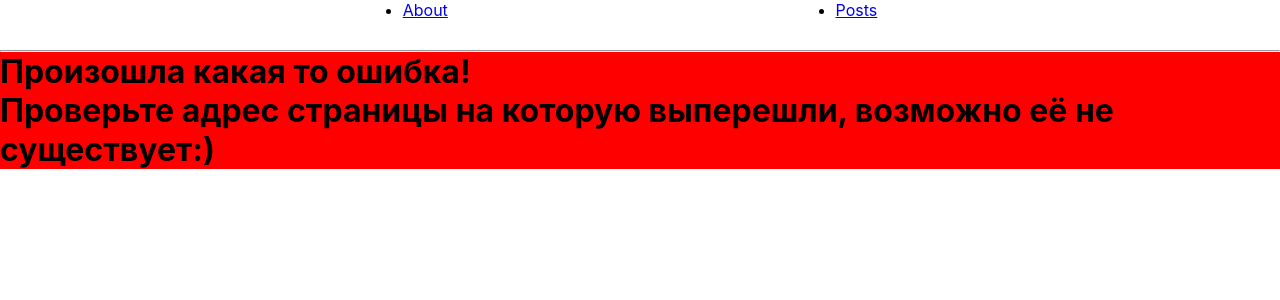
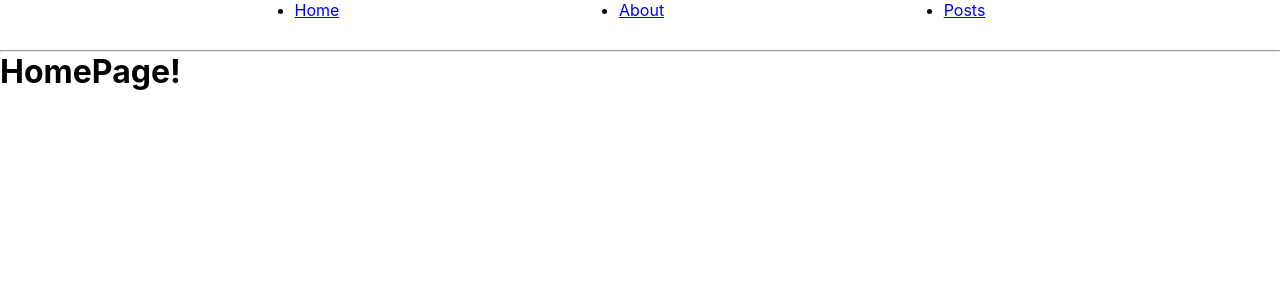
Before and after one commit to viacheslavorlov/react-fundamental-course, a React (Create React App) app: page /home in a window 1280 px wide. Shown: the top 300 px of the page. Built offline with nearby package versions, Linux system fonts and the light colour scheme.

Commit message:
часть 8 router done! Error.js, Navbar.js, About.js 2

```diff
--- a/src/components/AppRouter/AppRouter.js
+++ b/src/components/AppRouter/AppRouter.js
@@ -3,10 +3,12 @@
 import About from "../pages/About";
 import Posts from "../pages/Posts";
 import Error from "../pages/Error";
+import Home from "../pages/Home";
 
 const AppRouter = () => {
 	return (
 		<Routes>
+			<Route path="/home" element={<Home/>}/>
 			<Route path="/about" element={<About/>}/>
 			<Route path="/posts" element={<Posts/>}/>
 			<Route path="*" element={<Error/>}/>
--- a/src/components/PostItem.js
+++ b/src/components/PostItem.js
@@ -2,7 +2,7 @@
 import MyButton from "./UI/button/MyButton";
 
 const PostItem = ({post, deletePost, number}) => {
-
+	const router = useHistory()
 	return (
 		<div className={'post'}>
 			<div className={'post__content'}>
@@ -11,8 +11,11 @@
 			</div>
 			<div className="post__btns">
 				<MyButton
-					onClick={() => deletePost(post)}
-				>
+					onClick={() => deletePost(post)}>
+					Открыть
+				</MyButton>
+				<MyButton
+					onClick={() => deletePost(post)}>
 					Удалить
 				</MyButton>
 			</div>
--- a/src/components/UI/navbar/Navbar.js
+++ b/src/components/UI/navbar/Navbar.js
@@ -4,6 +4,9 @@
 const Navbar = () => {
 	return (
 		<ul className="navbar">
+			<li>
+				<Link to="/home">Home</Link>
+			</li>
 			<li>
 				<Link to="/about">About</Link>
 			</li>
--- /dev/null
+++ b/src/components/pages/Home.js
@@ -0,0 +1,11 @@
+import React from 'react';
+
+const Home = () => {
+	return (
+		<h1>
+			HomePage!
+		</h1>
+	);
+};
+
+export default Home;
--- a/src/styles/App.css
+++ b/src/styles/App.css
@@ -46,6 +46,10 @@
     transition: opacity 500ms ease-in;
 }
 
+.post__btns {
+    display: flex;
+}
+
 .remove-btn {
     margin-right: 0.5rem;
 }
```
